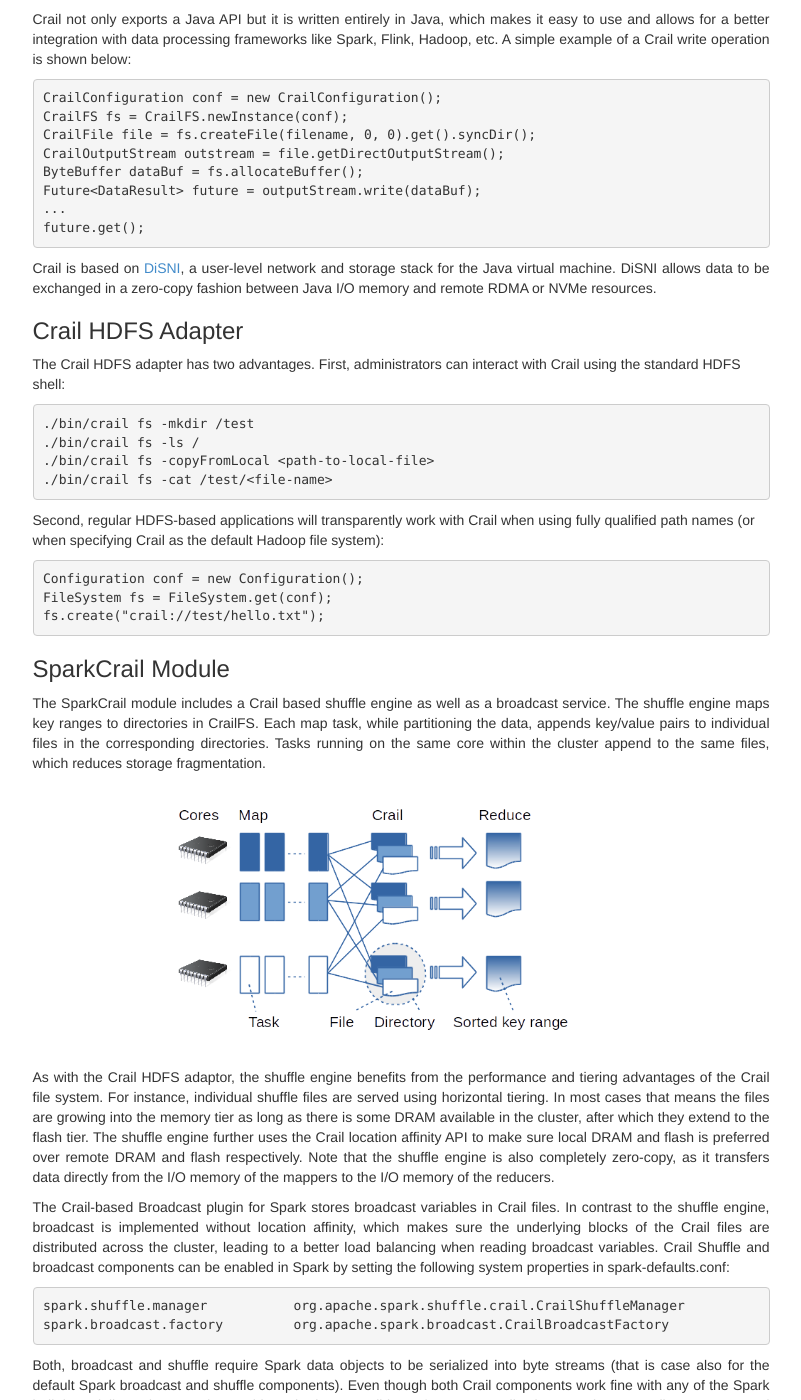
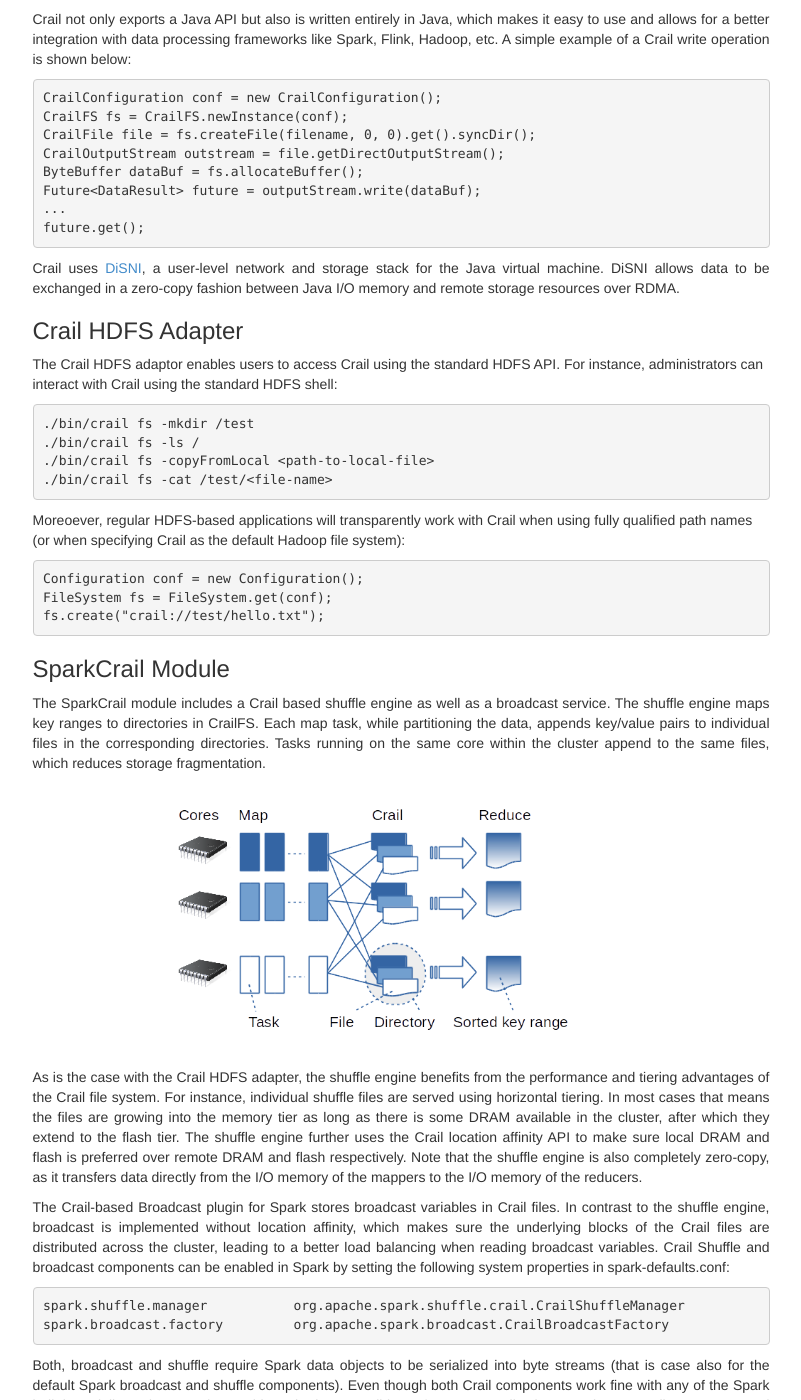
Before and after one commit to apache/incubator-crail-website, a Jekyll site: the page built from overview/index.md, in a window 1280 px wide and 1400 px high, scrolled down 2510 px. Shown: the whole window, without its empty margins (239-1040 px from the left). Built offline with Jekyll 4.4.1, drawn with Linux system fonts in a browser that asks for light colours.

Commit message:
Update index.md

```diff
--- a/overview/index.md
+++ b/overview/index.md
@@ -70,7 +70,7 @@
 Files in Crail are append-and-overwrite with a single-writer per file at a given time and file write ownership is granted in the form of leases. Generally, all the read/write operations are asynchronous, which facilitates interleaving of computation and I/O during data processing. Aside from the standard file system operations, Crail provides extra semantics geared towards its use case. For instance, Crail exports functions to allocate dedicated I/O buffers from a reuseable pool -- memory that is registered with the hardware if needed to support zero-copy I/O. Moreover, Crail provides detailed control as to which storage tier and location preference should be used when allocating file system resources.
 </p>
 <p>
-Crail not only exports a Java API but it is written entirely in Java, which makes it easy to use and allows for a better integration with data processing frameworks like Spark, Flink, Hadoop, etc. A simple example of a Crail write operation is shown below:
+Crail not only exports a Java API but also is written entirely in Java, which makes it easy to use and allows for a better integration with data processing frameworks like Spark, Flink, Hadoop, etc. A simple example of a Crail write operation is shown below:
 </p>
 </div>
     CrailConfiguration conf = new CrailConfiguration();
@@ -84,20 +84,20 @@
 <div style="text-align: justify">
 <p>
 
-Crail is based on <a href="https://github.com/zrlio/disni">DiSNI</a>, a user-level network and storage stack for the Java virtual machine. DiSNI allows data to be exchanged in a zero-copy fashion between Java I/O memory and remote RDMA or NVMe resources.
+Crail uses <a href="https://github.com/zrlio/disni">DiSNI</a>, a user-level network and storage stack for the Java virtual machine. DiSNI allows data to be exchanged in a zero-copy fashion between Java I/O memory and remote storage resources over RDMA.
 </p>
 </div>
 
 <h3>Crail HDFS Adapter</h3>
 
-The Crail HDFS adapter has two advantages. First, administrators can interact with Crail using the standard HDFS shell:
+The Crail HDFS adaptor enables users to access Crail using the standard HDFS API. For instance, administrators can interact with Crail using the standard HDFS shell:
 
     ./bin/crail fs -mkdir /test
     ./bin/crail fs -ls /
     ./bin/crail fs -copyFromLocal <path-to-local-file>
     ./bin/crail fs -cat /test/<file-name>
 
-Second, regular HDFS-based applications will transparently work with Crail when using fully qualified path names (or when specifying Crail as the default Hadoop file system):
+Moreoever, regular HDFS-based applications will transparently work with Crail when using fully qualified path names (or when specifying Crail as the default Hadoop file system):
 
     Configuration conf = new Configuration();
     FileSystem fs = FileSystem.get(conf);
@@ -117,7 +117,7 @@
 
 <div style="text-align: justify">
 <p>
-As with the Crail HDFS adaptor, the shuffle engine benefits from the performance and tiering advantages of the Crail file system. For instance, individual shuffle files are served using horizontal tiering. In most cases that means the files are growing into the memory tier as long as there is some DRAM available in the cluster, after which they extend to the flash tier. The shuffle engine further uses the Crail location affinity API to make sure local DRAM and flash is preferred over remote DRAM and flash respectively. Note that the shuffle engine is also completely zero-copy, as it transfers data directly from the I/O memory of the mappers to the I/O memory of the reducers.
+As is the case with the Crail HDFS adapter, the shuffle engine benefits from the performance and tiering advantages of the Crail file system. For instance, individual shuffle files are served using horizontal tiering. In most cases that means the files are growing into the memory tier as long as there is some DRAM available in the cluster, after which they extend to the flash tier. The shuffle engine further uses the Crail location affinity API to make sure local DRAM and flash is preferred over remote DRAM and flash respectively. Note that the shuffle engine is also completely zero-copy, as it transfers data directly from the I/O memory of the mappers to the I/O memory of the reducers.
 </p>
 </div>
 
```
